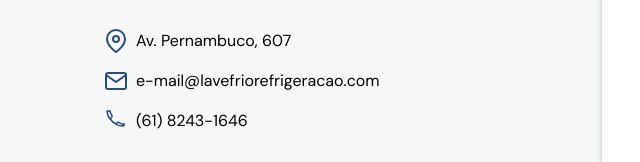
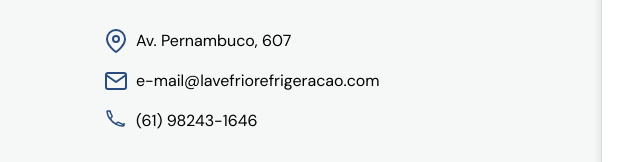
Before and after one commit to GabrielFerrato/LaveFrioRefrigeracaoo, a plain HTML site: page index.html in a window 1280 px wide. Shown: the part 2953-3115 px from the top of the page, 0-640 px from the left. Drawn offline with nearby package versions, Linux system fonts and the light colour scheme; a script that the page names is missing.

Commit message:
Update index.html

```diff
--- a/index.html
+++ b/index.html
@@ -311,7 +311,7 @@
     </li>
 
     <li>
-      <a href="tel:+556182431646" style="text-decoration: none; color: inherit; display: flex; align-items: center; gap: 0.8rem;">
+      <a href="tel:+5561982431646" style="text-decoration: none; color: inherit; display: flex; align-items: center; gap: 0.8rem;">
         <svg
           width="24"
           height="24"
@@ -323,7 +323,7 @@
             stroke-width="1.5"
             />
         </svg>
-        (61) 8243-1646
+        (61) 98243-1646
       </a>
     </li>
   </ul>
```
